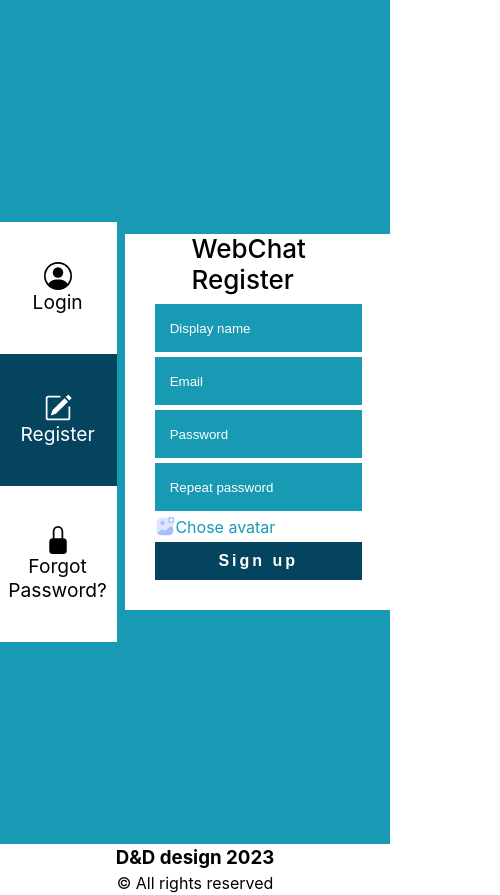
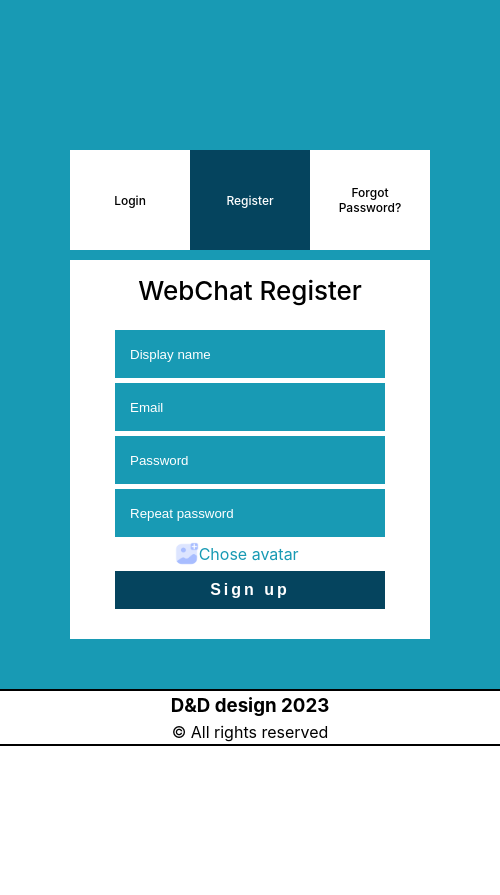
Before and after one commit to DenisTagaev/webchat, a React (Create React App) app: page /register in a window 390 px wide. Shown: the whole page, 500 px wide, since content can reach past the window. After the commit the page ends 844 px from the top, so only its background shows below. Built offline with nearby package versions, Linux system fonts and the light colour scheme; no server answers.

Commit message:
made mixins media screen for all log pages

```diff
--- a/src/components/Logbar/Logbar.scss
+++ b/src/components/Logbar/Logbar.scss
@@ -6,15 +6,24 @@
   cursor: pointer;
   height: 400px;
 
+  @include tableScreen {
+    display: flex;
+    flex-direction: row;
+    justify-content: center;
+    align-items: center;
+    font-weight: 500;
+  }
+
   input {
     position: absolute;
     cursor: pointer;
 
-    &:checked + .logCheckmark {
+    &:checked+.logCheckmark {
       background-color: $mainDark;
       color: #fff;
     }
-    &:not(:checked) + .logCheckmark {
+
+    &:not(:checked)+.logCheckmark {
       color: #000;
     }
 
@@ -30,9 +39,22 @@
     position: relative;
     border: none;
 
+    @include tableScreen {
+      display: flex;
+      height: 100px;
+      width: 100px;
+      justify-content: center;
+      align-items: center;
+      padding: 0px 10px;
+      font-size: 12px;
+
+    }
 
     .logIcons {
       @include logIcons;
+      @include tableScreen {
+        display: none;
+      }
     }
   }
 }
--- a/src/index.scss
+++ b/src/index.scss
@@ -15,6 +15,7 @@ $mainLight: #D4F1F4;
   @include flex-centered;
   background-color: $primary;
   height: 100vh;
+  min-width: 500px;
   gap: 2%;
 }
 
@@ -24,8 +25,6 @@ $mainLight: #D4F1F4;
   height: 260px;
   width: 450px;
   position: relative;
-  // text-align: center;
-  // column-gap: 30px;
 }
 
 @mixin initial-inputs {
@@ -38,7 +37,7 @@ $mainLight: #D4F1F4;
 
   &::placeholder {
     color: #fff;
-}
+  }
 }
 
 @mixin mainScreenTitles {
@@ -75,6 +74,40 @@ $mainLight: #D4F1F4;
   }
 }
 
+//Media queries mixins
+
+@mixin tableScreen {
+  @media only screen and (max-width: 768px) {
+    @content;
+  }
+}
+
+//mixins to include for media
+@mixin tableScreenMainContainer {
+  display: flex;
+  flex-direction: column;
+  justify-content: center;
+  align-items: center;
+  height: min-content;
+}
+
+@mixin tableScreenWrap {
+  display: flex;
+  justify-content: center;
+  align-items: center;
+  width: 300px;
+  height: 240px;
+  margin-top: -140px;
+  margin-bottom: 50px;
+}
+
+@mixin tableScreenTitle {
+  display: flex;
+  justify-content: center;
+  align-items: center;
+  width: 300px;
+}
+
 body {
   margin: 0;
   box-sizing: border-box;
@@ -87,9 +120,11 @@ body {
 
 footer {
   display: flex;
-  width: 100%;
   flex-direction: column;
   align-items: center;
+  border-top: 2px solid black;
+  border-bottom: 2px solid black;
+  min-width: 500px;
 
   h3,
   p {
--- a/src/pages/Sign-In/Login.scss
+++ b/src/pages/Sign-In/Login.scss
@@ -3,11 +3,23 @@
 .loginContainer {
     @include mainScreenContainer;
 
+    @include tableScreen {
+        @include tableScreenMainContainer;
+    }
+
     .loginWrap {
         @include inputBox;
 
+        @include tableScreen {
+           @include tableScreenWrap;
+        }
+
         .title {
             @include mainScreenTitles;
+
+            @include tableScreen {
+                @include tableScreenTitle;
+            }
         }
 
         .loginForm {
@@ -16,6 +28,10 @@
             flex-direction: column;
             position: relative;
             gap: 30px;
+
+            @include tableScreen {
+                width: 90%;
+            }
 
             .loginInput {
                 @include initial-inputs;
--- a/src/pages/forgot-pass/PassReset.scss
+++ b/src/pages/forgot-pass/PassReset.scss
@@ -3,11 +3,23 @@
 .resetContainer {
   @include mainScreenContainer;
 
+  @include tableScreen {
+    @include tableScreenMainContainer;
+  }
+
   .resetWrap {
     @include inputBox;
 
+    @include tableScreen {
+      @include tableScreenWrap;
+    }
+
     .title {
       @include mainScreenTitles;
+
+      @include tableScreen {
+        @include tableScreenTitle;
+      }
     }
 
     .resetForm {
@@ -16,6 +28,11 @@
       flex-direction: column;
       position: relative;
       gap: 30px;
+
+      @include tableScreen {
+        margin-top: -30px;
+        width: 90%;
+      }
 
       .resetInput {
         @include initial-inputs;
@@ -30,7 +47,7 @@
         // max-width: 170px;
         font-size: 0.85em;
         color: rgb(187, 1, 1);
-    }
+      }
     }
   }
 
--- a/src/pages/registration/Register.scss
+++ b/src/pages/registration/Register.scss
@@ -2,20 +2,37 @@
 
 .registerContainer {
     @include mainScreenContainer;
+
+    @include tableScreen {
+        @include tableScreenMainContainer;
+    }
 
     .registerWrap {
         @include inputBox;
         height: fit-content;
         max-height: 400px;
 
+        @include tableScreen {
+            @include tableScreenWrap;
+            height: fit-content;
+        }
+
         .title {
             @include mainScreenTitles;
+
+            @include tableScreen {
+                @include tableScreenTitle;
+            }
         }
 
         .registerForm {
             display: flex;
             flex-direction: column;
             gap: 5px;
+
+            @include tableScreen {
+                width: 90%;
+            }
 
             .registerInput {
                 @include initial-inputs;
@@ -33,6 +50,11 @@
                 // gap: 5%;
                 font-size: 1em;
                 color: $primary;
+
+                @include tableScreen {
+                    justify-content: center;
+                    width: 90%;
+                }
             }
 
             #avatarImage {
```
